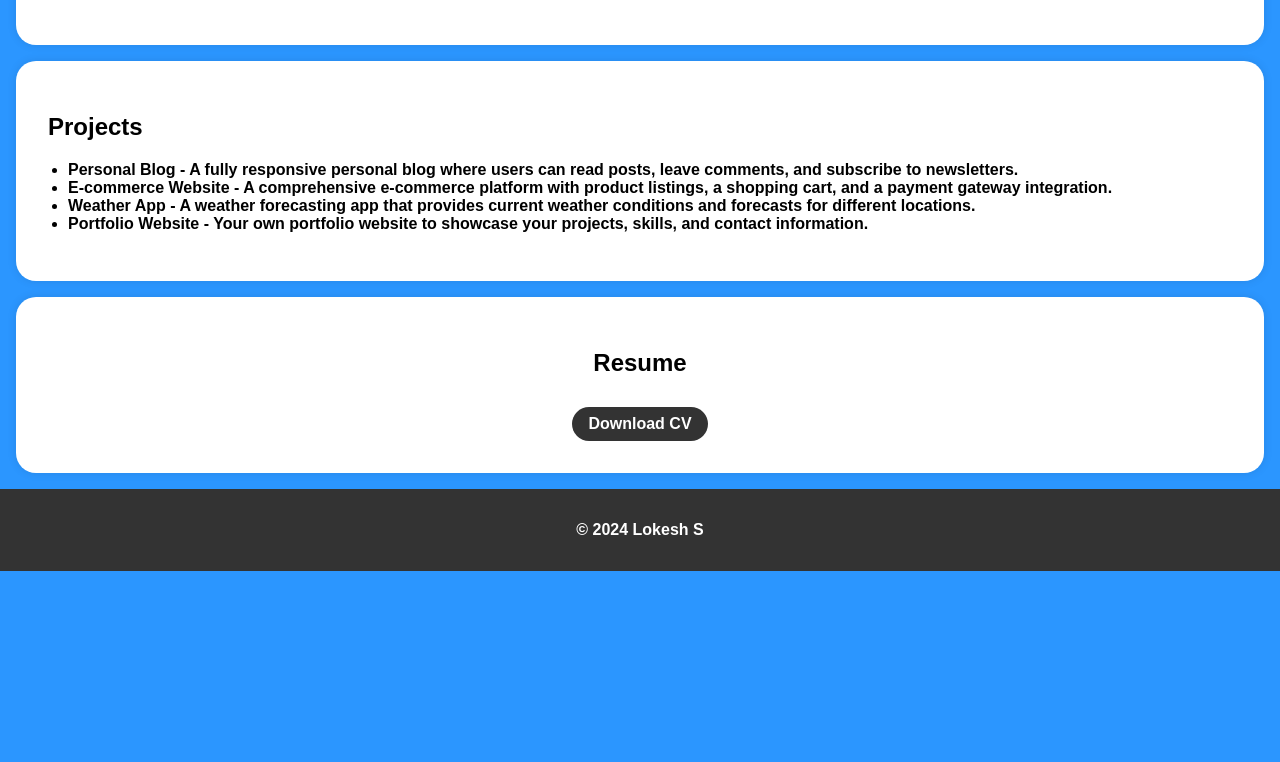
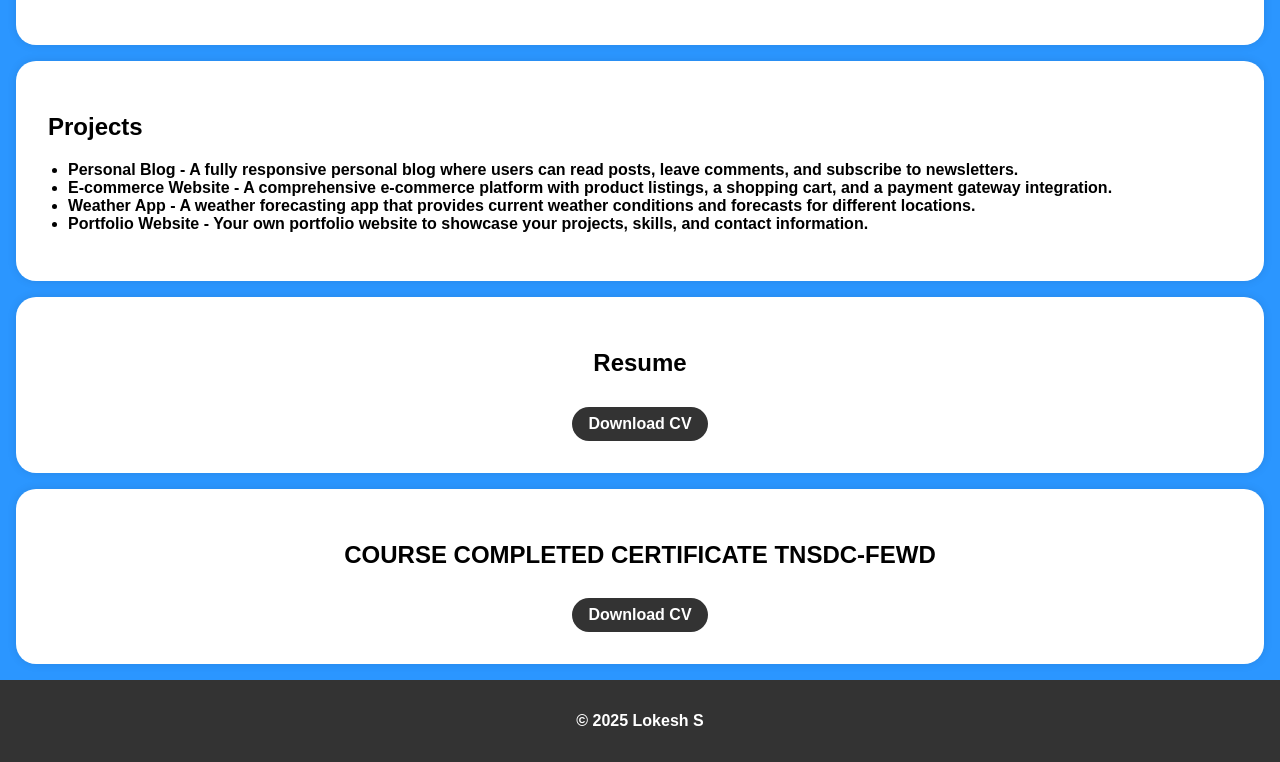
Before and after one commit to LOKESHS2006/Portfolio-, a plain HTML site: page index.html in a window 1280 px wide. Shown: the part 857-1619 px from the top of the page. Before the commit the page ends 1428 px from the top, so only its background shows below. Drawn offline with Linux system fonts and the light colour scheme.

Commit message:
Update index.html

```diff
--- a/index.html
+++ b/index.html
@@ -170,8 +170,18 @@
 
     </section>
 
+        <section id="certificate">
+
+        <div class="section-content">
+            <center>
+            <h2>COURSE COMPLETED CERTIFICATE TNSDC-FEWD</h2>
+            <a href="./Completion certificate _skillsBuild 2.pdf" target="_blank" class="download-button">Download CV</a>
+        </center>
+        </div>
+
+        </section>
     <footer>
-        <p>&copy; 2024 Lokesh S</p>
+        <p>&copy; 2025 Lokesh S</p>
     </footer>
 
     <script>
```
